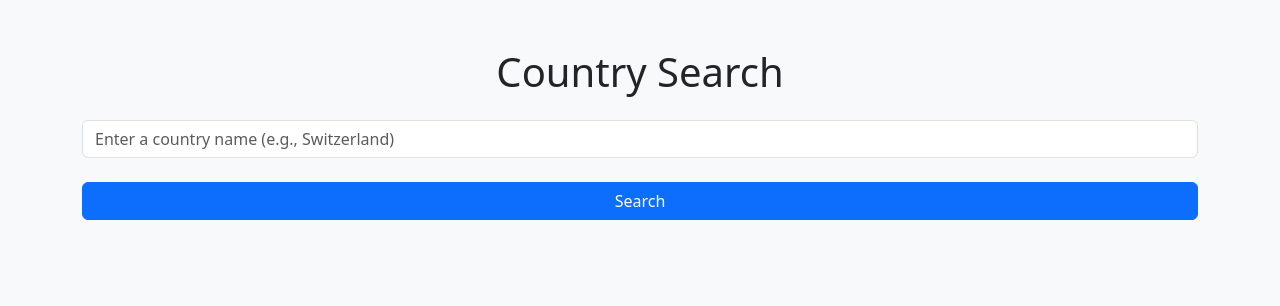
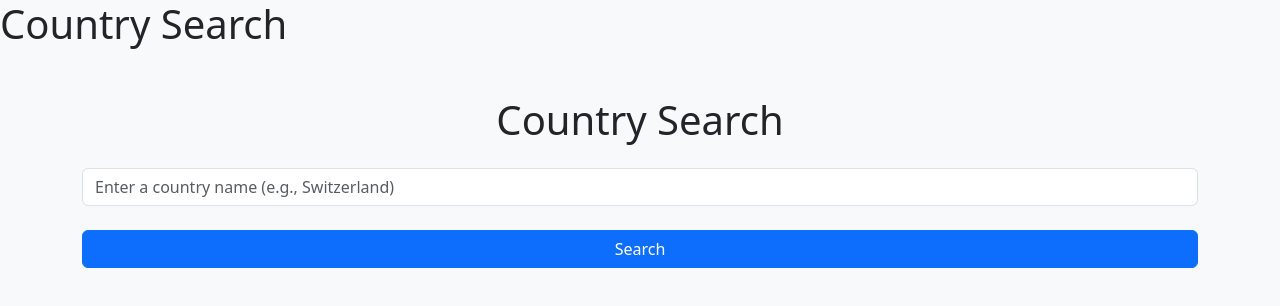
Before and after one commit to chewilc/projekt, a plain HTML site: page index.html in a window 1280 px wide. Drawn offline with nearby package versions, Linux system fonts and the light colour scheme.

Commit message:
h1 eingefügt, jetz muss 2x titel stehen, test

```diff
--- a/index.html
+++ b/index.html
@@ -8,6 +8,7 @@
   <script defer src="script.js"></script>
 </head>
 <body class="bg-light">
+  <h1>Country Search</h1>
   <div class="container mt-5">
     <h1 class="text-center mb-4">Country Search</h1>
     <div class="mb-4">
```
